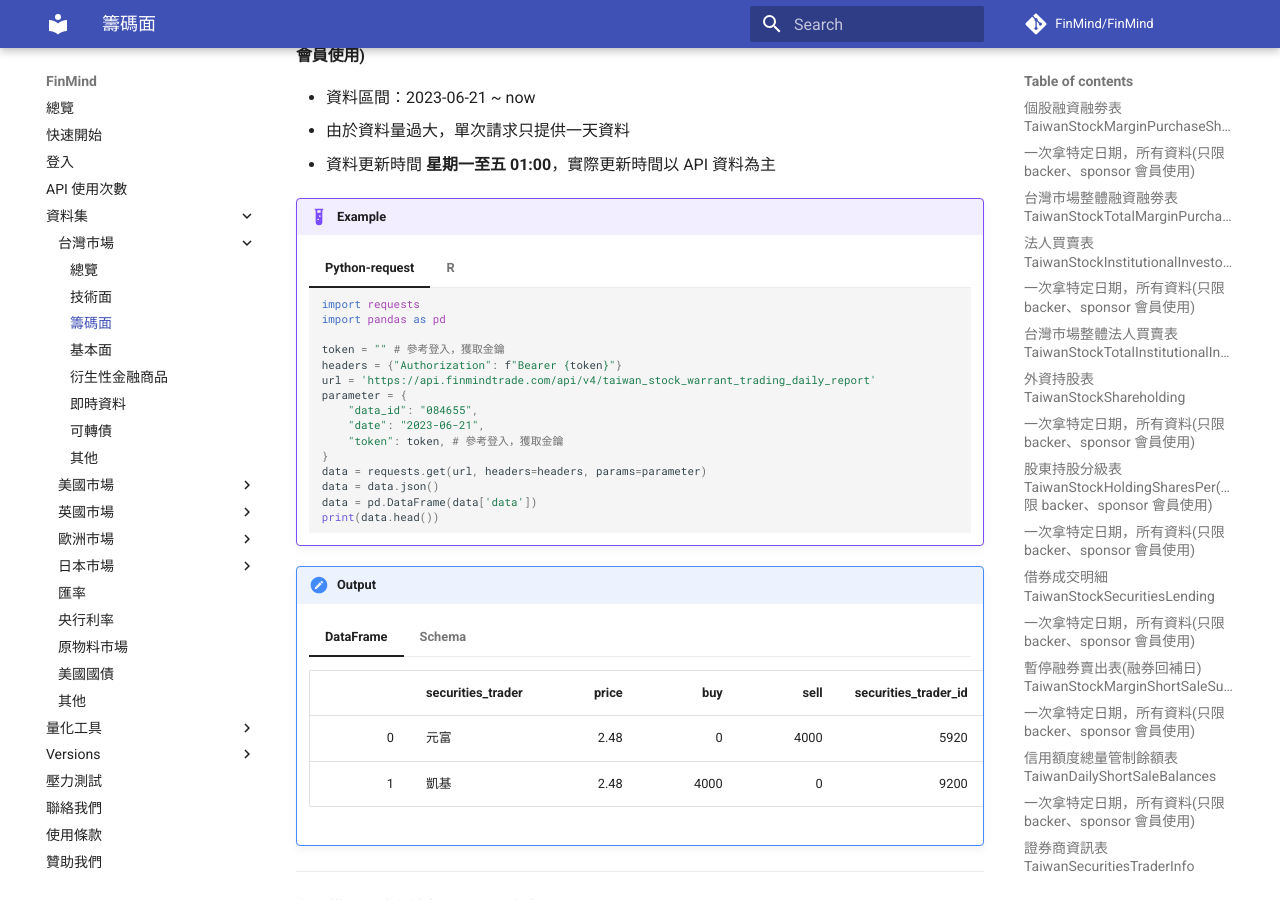
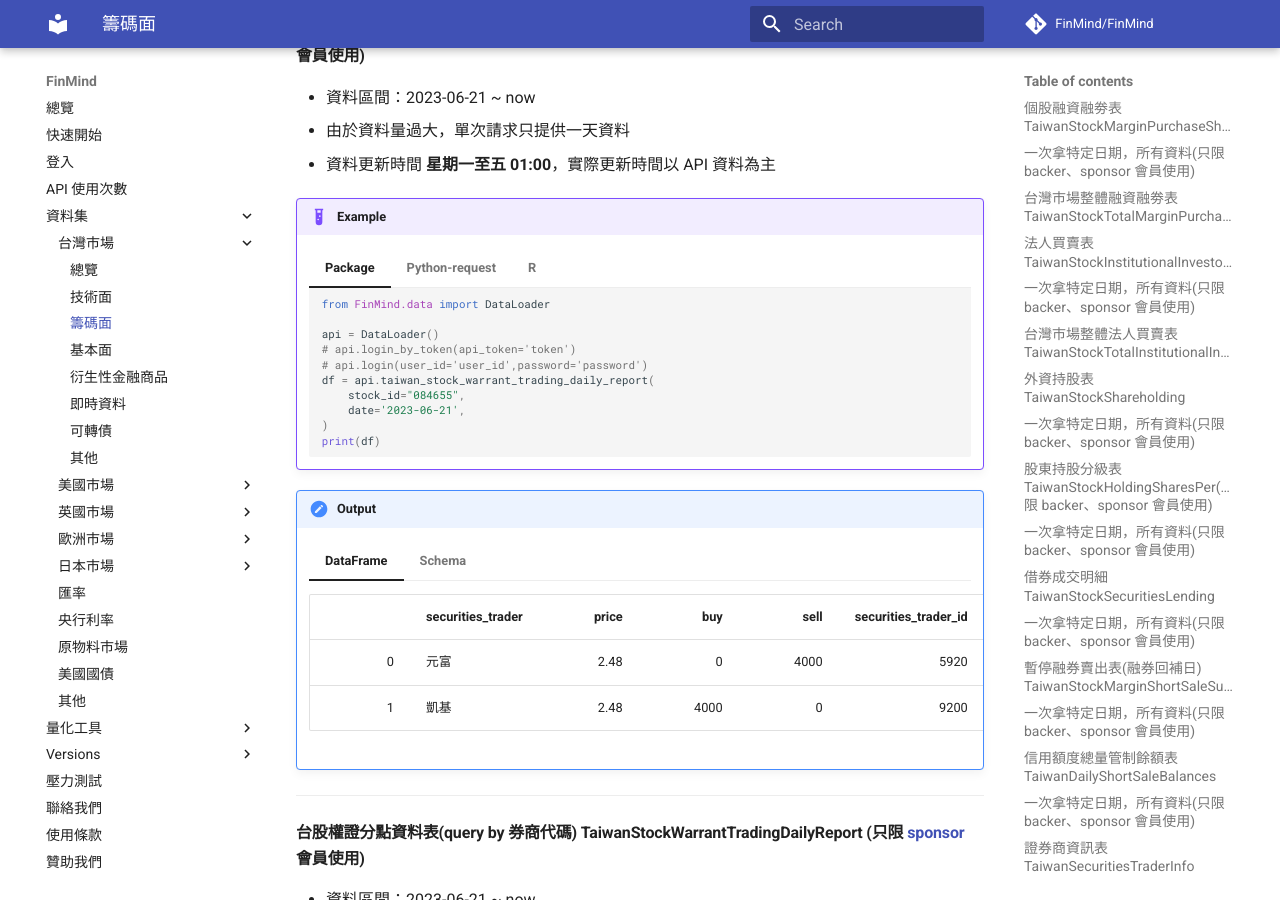
Before and after one commit to FinMind/FinMind-Doc, an MkDocs documentation site: the page built from docs/tutor/TaiwanMarket/Chip.md, in a window 1280 px wide and 900 px high, scrolled down 17355 px. Built offline with MkDocs 1.6.1 and Material for MkDocs 9.7.7, drawn with Linux system fonts in a browser that asks for light colours; comment, search, counter and statistics services are not loaded.

Commit message:
feat: add Package for TaiwanStockWarrantTradingDailyReport

````diff
--- a/docs/tutor/TaiwanMarket/Chip.md
+++ b/docs/tutor/TaiwanMarket/Chip.md
@@ -1630,6 +1630,19 @@
 - 資料更新時間 **星期一至五 01:00**，實際更新時間以 API 資料為主
 
 !!! example
+    === "Package"
+        ```python
+        from FinMind.data import DataLoader
+
+        api = DataLoader()
+        # api.login_by_token(api_token='token')
+        # api.login(user_id='user_id',password='password')
+        df = api.taiwan_stock_warrant_trading_daily_report(
+            stock_id="084655",
+            date='2023-06-21',
+        )
+        print(df)
+        ```
     === "Python-request"
         ```python
         import requests
````
